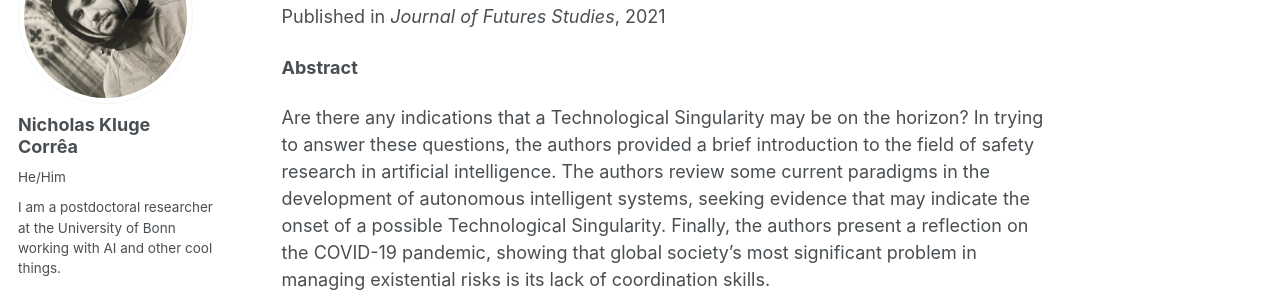
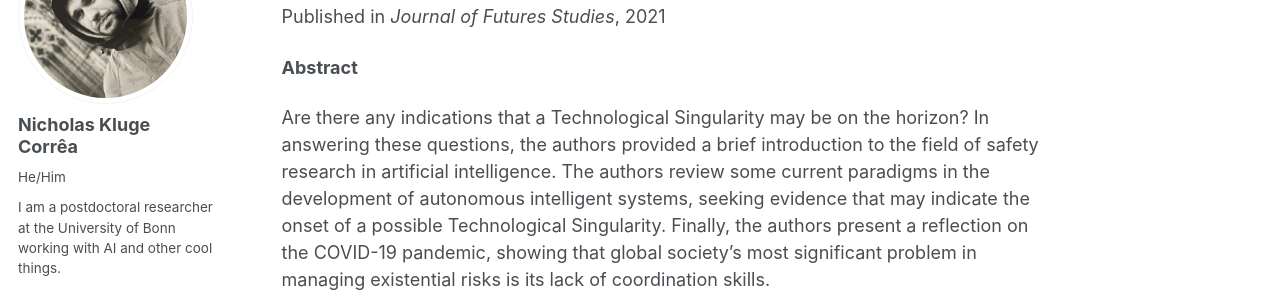
Before and after one commit to Nkluge-correa/hello, a Jekyll site: the page built from _publications/2021-01-01-singularity-and-coordination-problems-pandemic-lessons-from-2020.md, in a window 1280 px wide and 1238 px high. Shown: the part 170-469 px from the top of the window. Built offline with Jekyll 4.4.1, drawn with Linux system fonts in a browser that asks for light colours; some web fonts are replaced; a script bundle is joined from its source files by our own code; library files that are not in the unit come from our copies.

Commit message:
Update abstract for clarity and coherence
Rephrase introduction to Technological Singularity and safety research.

```diff
--- a/_publications/2021-01-01-singularity-and-coordination-problems-pandemic-lessons-from-2020.md
+++ b/_publications/2021-01-01-singularity-and-coordination-problems-pandemic-lessons-from-2020.md
@@ -11,7 +11,7 @@ paperurl: 'https://jfsdigital.org/wp-content/uploads/2021/09/05-Nicholas-Kluge-C
 
 **Abstract**
 
-Are there any indications that a Technological Singularity may be on the horizon? In trying to answer these questions, the authors provided a brief introduction to the field of safety research in artificial intelligence. The authors review some current paradigms in the development of autonomous intelligent systems, seeking evidence that may indicate the onset of a possible Technological Singularity. Finally, the authors present a reflection on the COVID-19 pandemic, showing that global society’s most significant problem in managing existential risks is its lack of coordination skills.
+Are there any indications that a Technological Singularity may be on the horizon? In answering these questions, the authors provided a brief introduction to the field of safety research in artificial intelligence. The authors review some current paradigms in the development of autonomous intelligent systems, seeking evidence that may indicate the onset of a possible Technological Singularity. Finally, the authors present a reflection on the COVID-19 pandemic, showing that global society's most significant problem in managing existential risks is its lack of coordination skills.
 
 **BibTeX**
 
```
